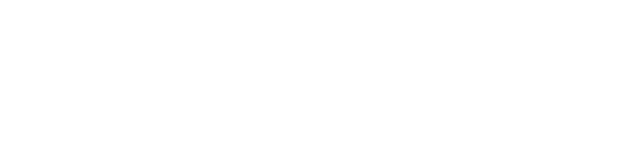
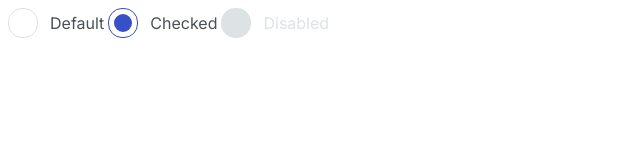
Before and after one commit to js-tasks-ru/htmlcss-20221107_vadim07, a website: page 07-lection5/02-radio/index.html in a window 1280 px wide. Shown: the whole page, without its empty margins (0-640 px from the left). Drawn offline with Linux system fonts and the light colour scheme.

Commit message:
add solution for 07-lection5-02-radio

```diff
--- a/07-lection5/02-radio/index.html
+++ b/07-lection5/02-radio/index.html
@@ -1,11 +1,31 @@
 <!DOCTYPE html>
 <!-- Страница радио -->
 <html lang="ru">
-    <head>
-        <link rel="stylesheet" href="../../assets/css/main.css">
-        <link rel="stylesheet" href="./radio.css">
-    </head>
-    <body>
-
-    </body>
+  <head>
+    <link rel="stylesheet" href="../../assets/css/main.css" />
+    <link rel="stylesheet" href="./radio.css" />
+  </head>
+  <body>
+    <label class="radio">
+      <input type="radio" class="radio__input" name="radio-group" />
+      <span class="radio__state">
+        <span class="radio__control"> </span>
+        <span class="radio__label">Default</span>
+      </span>
+    </label>
+    <label class="radio">
+      <input type="radio" class="radio__input" name="radio-group" checked />
+      <span class="radio__state">
+        <span class="radio__control"></span>
+        <span class="radio__label">Checked</span>
+      </span>
+    </label>
+    <label class="radio">
+      <input type="radio" class="radio__input" name="radio-group" disabled />
+      <span class="radio__state">
+        <span class="radio__control"></span>
+        <span class="radio__label">Disabled</span>
+      </span>
+    </label>
+  </body>
 </html>
--- a/07-lection5/02-radio/radio.css
+++ b/07-lection5/02-radio/radio.css
@@ -0,0 +1,65 @@
+.radio {
+  display: inline-block;
+  position: relative;
+}
+
+.radio__input {
+  position: absolute;
+  clip: rect(0, 0, 0, 0);
+}
+
+.radio__state {
+  display: flex;
+  align-items: center;
+  gap: 12px;
+}
+
+.radio__control {
+  width: 28px;
+  height: 28px;
+  border: 1px solid var(--gray-2);
+  border-radius: 14px;
+  position: relative;
+}
+
+.radio__control::before {
+  content: '';
+  position: absolute;
+  width: 18px;
+  height: 18px;
+  background: var(--blue);
+  border-radius: 14px;
+  top: 50%;
+  left: 50%;
+  transform: translateY(-50%) translateX(-50%);
+  clip: rect(0, 0, 0, 0);
+}
+
+.radio__label {
+  font-family: 'Inter', sans-serif;
+  font-style: normal;
+  font-weight: 400;
+  font-size: 16px;
+  line-height: 24px;
+  color: var(--gray-4);
+}
+
+.radio__input:checked ~ .radio__state .radio__control {
+  border: 1px solid var(--blue);
+}
+
+.radio__input:checked ~ .radio__state .radio__control::before {
+  clip: initial;
+}
+
+.radio__input:focus ~ .radio__state .radio__label {
+  text-decoration: underline;
+}
+
+.radio__input:disabled ~ .radio__state .radio__label {
+  color: var(--gray-2);
+}
+.radio__input:disabled ~ .radio__state .radio__control {
+  border-color: var(--gray-2);
+  background-color: var(--gray-2);
+}
```
